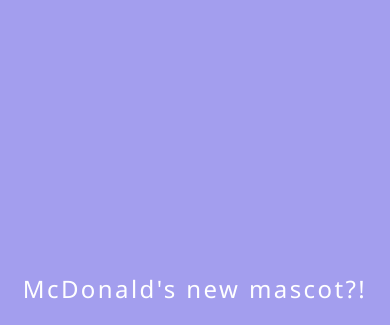
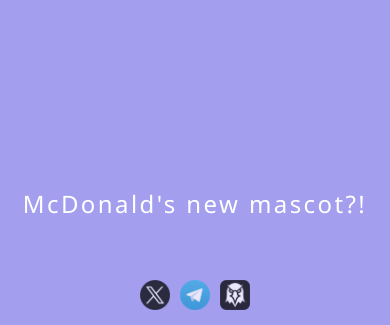
Before and after one commit to debuggity/mcdonalds_mascot, a plain HTML site: page index.html in a window 390 px wide. Shown: the part 519-844 px from the top of the page. Drawn offline with Linux system fonts and the light colour scheme.

Commit message:
added social icons and mobile fix

```diff
--- a/index.html
+++ b/index.html
@@ -14,6 +14,7 @@
             margin: 0;
             font-family: 'Noto Sans', Arial, sans-serif;
             overflow: hidden;
+            position: relative; /* Ensure positioning context for absolute elements */
         }
 
         /* Centered video styling */
@@ -74,7 +75,6 @@
             transform: scaleX(1); /* Expand underline on hover */
         }
 
-
         /* Buy button styling */
         .buy-button {
             margin-right: 20px;
@@ -115,7 +115,7 @@
         /* Text reveal styling */
         .text-reveal {
             position: absolute;
-            bottom: 20px;
+            bottom: 60px; /* Adjusted to make space for social icons */
             width: 100%;
             text-align: center;
             font-family: 'Noto Sans', 'Comic Sans MS', Arial, sans-serif;
@@ -124,6 +124,9 @@
             z-index: 10;
             letter-spacing: 0.1em;
             user-select: none; /* Prevents text selection */
+            padding: 0 10px; /* Add padding for better readability on mobile */
+            box-sizing: border-box;
+            margin-bottom: 25px;
         }
 
         .text-reveal span {
@@ -135,6 +138,47 @@
             to {
                 opacity: 1;
             }
+        }
+
+        /* Social Icons at the Bottom */
+        .social-icons {
+            position: absolute;
+            bottom: 20px;
+            left: 50%;
+            transform: translateX(-50%);
+            display: flex;
+            gap: 15px;
+            z-index: 10;
+        }
+
+        .social-icon {
+            width: 40px;
+            height: 40px;
+            background-size: contain;
+            background-repeat: no-repeat;
+            background-position: center;
+            border: none;
+            cursor: pointer;
+            transition: transform 0.3s ease, opacity 0.3s ease;
+            opacity: 0.75; /* Subtle visibility */
+        }
+
+        .social-icon:hover {
+            transform: scale(1.3);
+            opacity: 1;
+        }
+
+        /* Specific icon backgrounds */
+        .social-icon.x {
+            background-image: url('x.webp');
+        }
+
+        .social-icon.tg {
+            background-image: url('tg.webp');
+        }
+
+        .social-icon.dex {
+            background-image: url('dex.webp');
         }
 
         /* Responsive styling */
@@ -160,6 +204,18 @@
 
             .text-reveal {
                 font-size: 1.5em;
+                bottom: 80px; /* Ensure space above social icons */
+            }
+
+            /* Adjust social icons for smaller screens */
+            .social-icons {
+                gap: 10px;
+                bottom: 15px;
+            }
+
+            .social-icon {
+                width: 30px;
+                height: 30px;
             }
         }
     </style>
@@ -179,6 +235,13 @@
 
         <!-- Text Reveal -->
         <div class="text-reveal"></div>
+
+        <!-- Social Icons at the Bottom -->
+        <div class="social-icons">
+            <a href="https://twitter.com/McDNewMascot" target="_blank" class="social-icon x" aria-label="X"></a>
+            <a href="https://t.me/McDMascot" target="_blank" class="social-icon tg" aria-label="Telegram"></a>
+            <a href="https://dexscreener.com/solana/d4mupeifgk6kzee2fnrk6mtwovtbvhvg7umj7kbh5n8u" target="_blank" class="social-icon dex" aria-label="DEX"></a>
+        </div>
     </div>
 
     <!-- Canvas for Coffee Trail -->
```
Also changed, not shown: dex.webp (added), tg.webp (added), x.webp (added).
